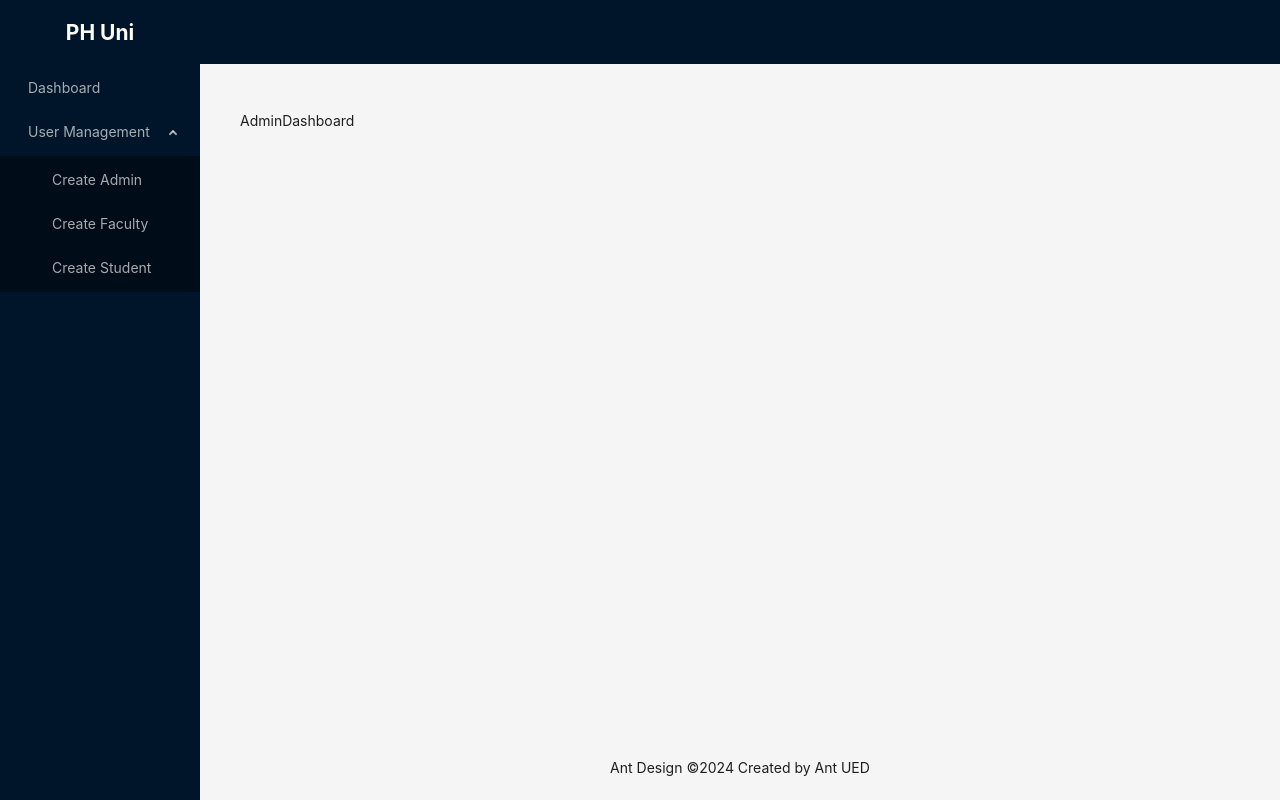
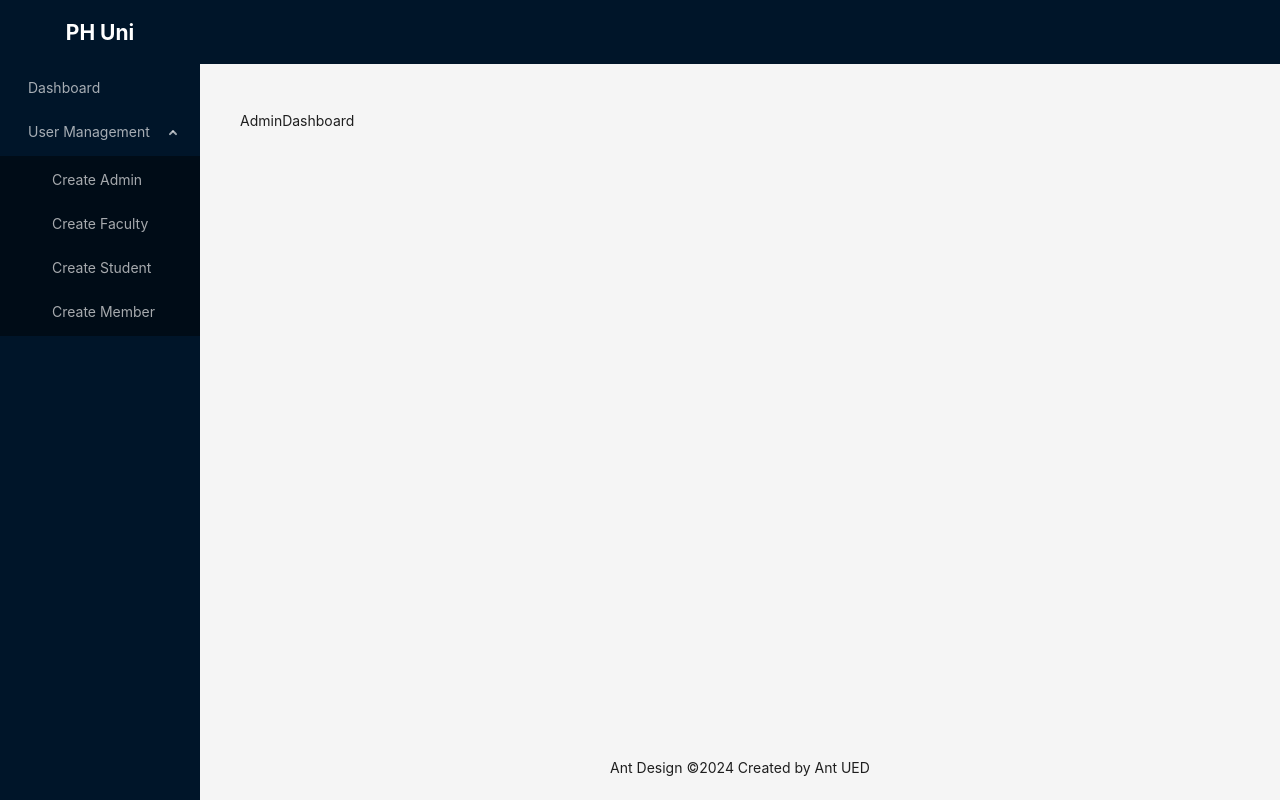
Before and after one commit to baized1245/PH-University-Client, a React (Vite) app: page /admin/dashboard in a window 1280 px wide. Both pictures are taken after a click on the element "User Management". Built offline with nearby package versions, Linux system fonts and the light colour scheme.

Commit message:
module-27.8

```diff
--- a/src/components/layout/MainLayout.tsx
+++ b/src/components/layout/MainLayout.tsx
@@ -6,33 +6,8 @@
 } from "@ant-design/icons";
 import { createElement } from "react";
 import { NavLink, Outlet } from "react-router-dom";
-
+import { adminSidebarItems } from "../../routes/admin.routes";
 const { Header, Content, Footer, Sider } = Layout;
-
-const items: MenuProps["items"] = [
-  {
-    key: "Dashboard",
-    label: <NavLink to="/admin/dashboard">Dashboard</NavLink>,
-  },
-  {
-    key: "User Management",
-    label: "User Management",
-    children: [
-      {
-        key: "Create Admin",
-        label: <NavLink to="/admin/create-admin">Create Admin</NavLink>,
-      },
-      {
-        key: "Create Faculty",
-        label: <NavLink to="/admin/create-faculty">Create Faculty</NavLink>,
-      },
-      {
-        key: "Create Student",
-        label: <NavLink to="/admin/create-student">Create Student</NavLink>,
-      },
-    ],
-  },
-];
 
 const MainLayout = () => {
   return (
@@ -63,7 +38,7 @@
           theme="dark"
           mode="inline"
           defaultSelectedKeys={["4"]}
-          items={items}
+          items={adminSidebarItems}
         />
       </Sider>
       <Layout>
--- a/src/routes/admin.routes.tsx
+++ b/src/routes/admin.routes.tsx
@@ -1,12 +1,25 @@
+import { ReactNode } from "react";
 import AdminDashboard from "../pages/admin/AdminDashboard";
 import CreateAdmin from "../pages/admin/CreateAdmin";
 import CreateFaculty from "../pages/admin/CreateFaculty";
 import CreateStudent from "../pages/admin/CreateStudent";
+import { NavLink } from "react-router-dom";
 
-export const adminPaths2 = [
+type TRoute = {
+  path: string;
+  element: ReactNode;
+};
+
+type TSidebarItem = {
+  key: string;
+  label: ReactNode;
+  children?: TSidebarItem[];
+};
+
+export const adminPaths = [
   {
     name: "Dashboard",
-    path: "/admin/dashboard",
+    path: "dashboard",
     element: <AdminDashboard />,
   },
   {
@@ -14,38 +27,91 @@
     children: [
       {
         name: "Create Admin",
-        path: "/admin/create-admin",
+        path: "create-admin",
         element: <CreateAdmin />,
       },
       {
         name: "Create Faculty",
-        path: "/admin/create-faculty",
+        path: "create-faculty",
         element: <CreateFaculty />,
       },
       {
         name: "Create Student",
-        path: "/admin/create-student",
+        path: "create-student",
+        element: <CreateStudent />,
+      },
+      {
+        name: "Create Member",
+        path: "create-member",
         element: <CreateStudent />,
       },
     ],
   },
 ];
 
-export const adminPaths = [
-  {
-    path: "dashboard",
-    element: <AdminDashboard />,
+export const adminSidebarItems = adminPaths.reduce(
+  (acc: TSidebarItem[], item) => {
+    if (item.path && item.name) {
+      acc.push({
+        key: item.name,
+        label: <NavLink to={`/admin/${item.path}`}>{item.name}</NavLink>,
+      });
+    }
+
+    if (item.children) {
+      acc.push({
+        key: item.name,
+        label: item.name,
+        children: item.children.map((child) => ({
+          key: child.name,
+          label: <NavLink to={`/admin/${child.path}`}>{child.name}</NavLink>,
+        })),
+      });
+    }
+
+    return acc;
   },
-  {
-    path: "create-student",
-    element: <CreateStudent />,
-  },
-  {
-    path: "create-admin",
-    element: <CreateAdmin />,
-  },
-  {
-    path: "create-faculty",
-    element: <CreateFaculty />,
-  },
-];
+  []
+);
+
+//* Programatical way
+
+export const adminRoutes = adminPaths.reduce((acc: TRoute[], item) => {
+  if (item.path && item.element) {
+    acc.push({
+      path: item.path,
+      element: item.element,
+    });
+  }
+
+  if (item.children) {
+    item.children.forEach((child) => {
+      acc.push({
+        path: child.path,
+        element: child.element,
+      });
+    });
+  }
+
+  return acc;
+}, []);
+
+//! Hard coded way
+// export const adminPaths = [
+//   {
+//     path: "dashboard",
+//     element: <AdminDashboard />,
+//   },
+//   {
+//     path: "create-student",
+//     element: <CreateStudent />,
+//   },
+//   {
+//     path: "create-admin",
+//     element: <CreateAdmin />,
+//   },
+//   {
+//     path: "create-faculty",
+//     element: <CreateFaculty />,
+//   },
+// ];
```
Also changed, not shown: src/components/layout/AdminLayout.tsx (deleted, +0 -12 lines), src/routes/routes.tsx (+8 -8 lines).
